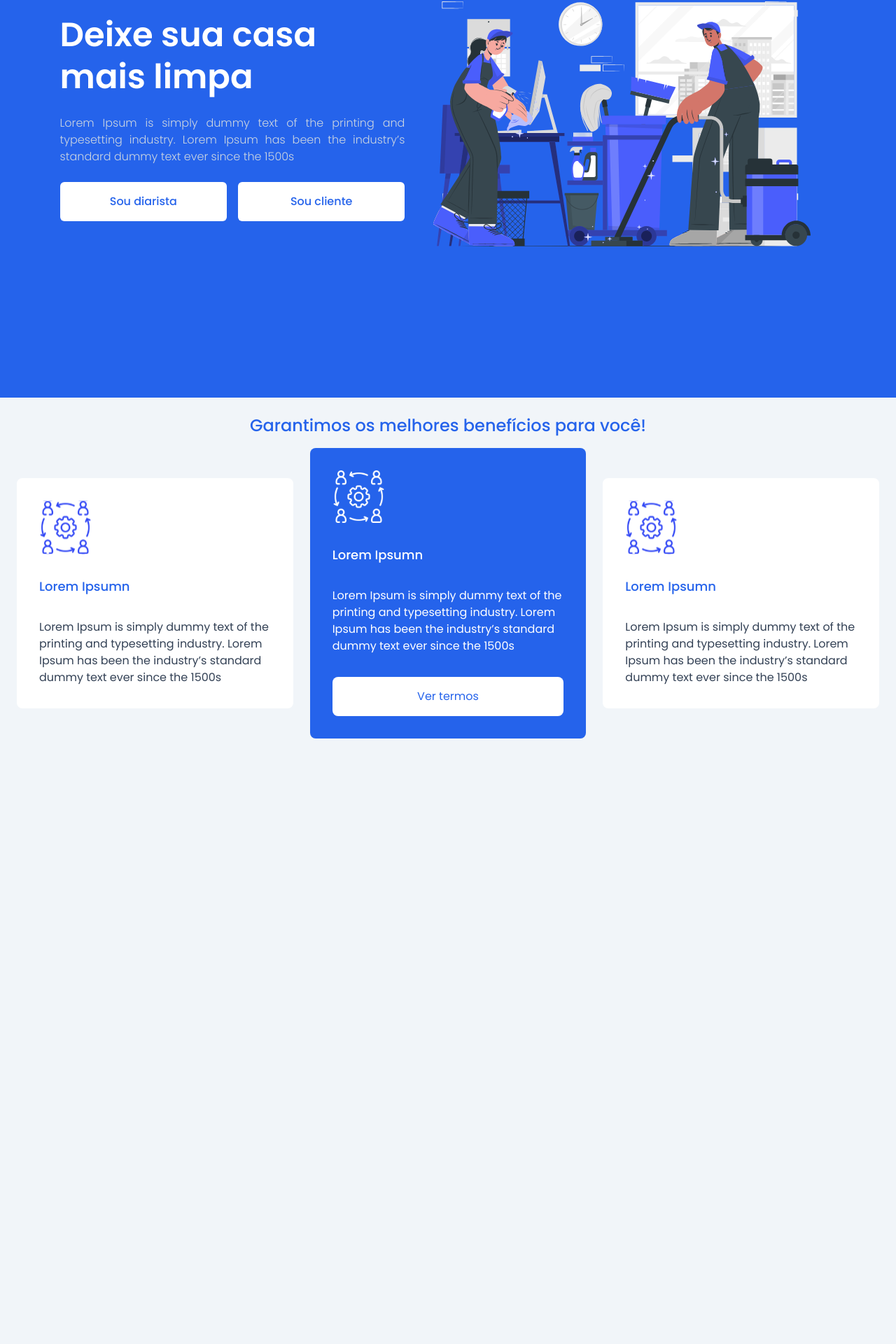
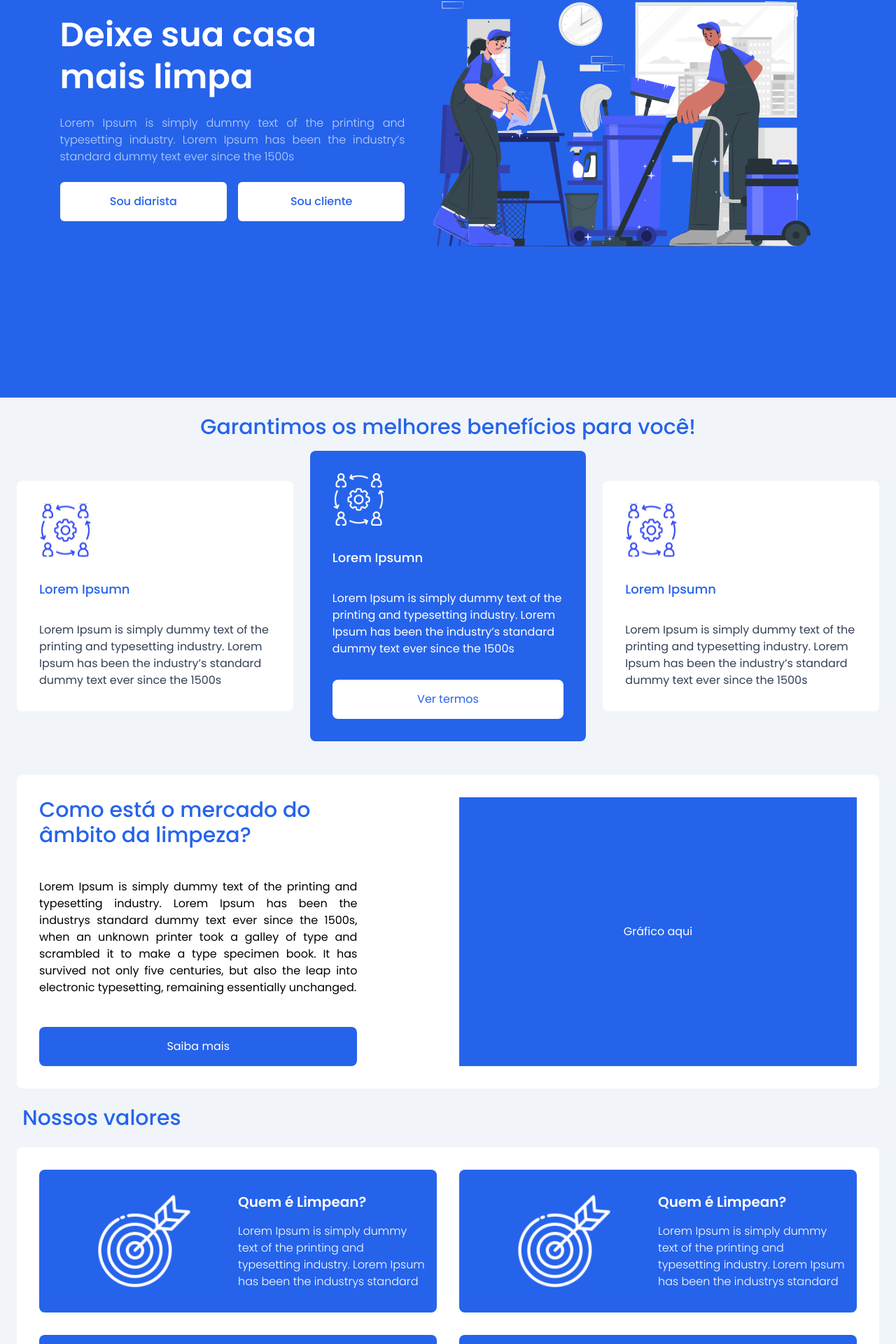
Before and after one commit to LIMPEAN/FRONTWEB-TCC-LIMPEAN-2023-2, a Next.js app: page / in a window 1280 px wide. Shown: the part 232-2152 px from the top of the page at 70% size. Before the commit the page ends 1600 px from the top, so only its background shows below. Built offline with nearby package versions, Linux system fonts and the light colour scheme.

Commit message:
feat: t3-valores

```diff
--- a/app/components/beneficios.tsx
+++ b/app/components/beneficios.tsx
@@ -5,8 +5,8 @@ import { CardBeneficios } from "./card-beneficios";
 export function Beneficios() {
 
   return (
-    <div id="beneficios" className="flex flex-col h-screen bg-slate-100 p-6 gap-4">
-      <h2 className="text-blue-600 font-medium text-center text-2xl">Garantimos os melhores benefícios para você!</h2>
+    <div id="beneficios" className="flex flex-col min-h-fit bg-slate-100 p-6 gap-4">
+      <h2 className="text-blue-600 font-medium text-center text-3xl">Garantimos os melhores benefícios para você!</h2>
       <div className="grid grid-cols-1 lg:grid-cols-3 gap-6 items-center">
         <CardBeneficios button={false} whiteTheme={true} title="Lorem Ipsumn">Lorem Ipsum is simply dummy text of the printing and typesetting industry. Lorem Ipsum has been the industry&rsquo;s standard dummy text ever since the 1500s</CardBeneficios>
         <CardBeneficios textButton="Ver termos" button={true} whiteTheme={false} title="Lorem Ipsumn">Lorem Ipsum is simply dummy text of the printing and typesetting industry. Lorem Ipsum has been the industry&rsquo;s standard dummy text ever since the 1500s
--- /dev/null
+++ b/app/components/card-valores.tsx
@@ -0,0 +1,19 @@
+import Image from "next/image";
+
+export function CardValores() {
+  return (
+    <div className="bg-blue-600 text-white grid grid-cols-1 md:grid-cols-2 py-8 px-4 gap-4 rounded-lg md:place-items-center md:gap-0">
+      <Image
+        className="sm:h-full w-fit"
+        src="/assets/alvo-branco.svg"
+        alt="Login"
+        width={86}
+        height={86}
+      />
+      <div className="flex flex-col gap-4">
+        <span className="font-semibold text-xl">Quem é Limpean?</span>
+        <span className="font-extralight">Lorem Ipsum is simply dummy text of the printing and typesetting industry. Lorem Ipsum has been the industrys standard</span>
+      </div>
+    </div>
+  )
+}
--- a/app/components/header.tsx
+++ b/app/components/header.tsx
@@ -104,14 +104,14 @@ export function Header() {
               Benefícios
             </Link>
             <Link
-              href="#"
+              href="#mercado"
               className="border-b-2 hover:border-white border-transparent"
               onClick={closeMenu}
             >
               Mercado
             </Link>
             <Link
-              href="#"
+              href="#valores"
               className="border-b-2 hover:border-white border-transparent"
               onClick={closeMenu}
             >
@@ -148,13 +148,13 @@ export function Header() {
             Benefícios
           </Link>
           <Link
-            href="#"
+            href="#mercado"
             className="border-b-2 hover:border-white border-transparent"
           >
             Mercado
           </Link>
           <Link
-            href="#"
+            href="#valores"
             className="border-b-2 hover:border-white border-transparent"
           >
             Valores
--- a/app/components/home.tsx
+++ b/app/components/home.tsx
@@ -4,10 +4,10 @@ import Link from "next/link";
 export function HomeComponent() {
   return (
     <>
-      <div id="home" className="bg-blue-600 mt-24 p-6 lg:mt-0 h-full flex flex-col  lg:flex-row items-center justify-center">
+      <div id="home" className="bg-blue-600 mt-24 p-6 lg:mt-0 h-full min-h-screen flex flex-col  lg:flex-row items-center justify-center">
         <div className="flex flex-col lg:w-2/5 gap-6 w-full">
           <h2 className="text-white font-semibold text-5xl leading-tight w-full text-start">Deixe sua casa mais limpa</h2>
-          <span className="text-slate-300 font-thin text-justify  w-full">  Lorem Ipsum is simply dummy text of the printing and typesetting industry. Lorem Ipsum has been the industry&rsquo;s standard dummy text ever since the 1500s
+          <span className="text-white/70 font-extralight text-justify  w-full">  Lorem Ipsum is simply dummy text of the printing and typesetting industry. Lorem Ipsum has been the industry&rsquo;s standard dummy text ever since the 1500s
           </span>
           <div className="hidden lg:flex w-full justify-between md:justify-start md:gap-4 gap-2">
             <Link className="grid place-items-center gap-2 bg-white text-blue-600 font-medium w-1/2 p-4 rounded-md hover:bg-white/90" href="login">Sou diarista</Link>
--- /dev/null
+++ b/app/components/mercado.tsx
@@ -0,0 +1,16 @@
+import Link from "next/link";
+
+export function Mercado() {
+  return (
+    <div id="mercado" className="bg-white grid grid-cols-1 lg:grid-cols-2 gap-8 m-6  rounded-lg p-8">
+      <div className="flex flex-col justify-between gap-10 lg:w-4/5">
+        <h2 className="text-blue-600 font-medium text-3xl">Como está o mercado do âmbito da limpeza?</h2>
+        <span className="text-justify w-full">
+          Lorem Ipsum is simply dummy text of the printing and typesetting industry. Lorem Ipsum has been the industrys standard dummy text ever since the 1500s, when an unknown printer took a galley of type and scrambled it to make a type specimen book. It has survived not only five centuries, but also the leap into electronic typesetting, remaining essentially unchanged.
+        </span>
+        <Link href="#" className="bg-blue-600 text-white py-4 grid place-items-center rounded-lg">Saiba mais</Link>
+      </div>
+      <div className="bg-blue-600 h-64 lg:h-96 w-full text-white grid place-items-center">Gráfico aqui</div>
+    </div>
+  )
+}
--- /dev/null
+++ b/app/components/valores.tsx
@@ -0,0 +1,15 @@
+import { CardValores } from "./card-valores";
+
+export function Valores() {
+  return (
+    <div id="valores">
+      <h2 className=" pl-8 text-blue-600 font-medium text-3xl">Nossos valores </h2>
+      <div id="mercado" className="bg-white grid grid-cols-1 lg:grid-cols-2 gap-8 m-6 rounded-lg p-8">
+        <CardValores />
+        <CardValores />
+        <CardValores />
+        <CardValores />
+      </div>
+    </div>
+  )
+}
--- a/app/page.tsx
+++ b/app/page.tsx
@@ -1,17 +1,20 @@
 import { Header } from "./components/header";
 import { HomeComponent } from "./components/home";
 import { Beneficios } from "./components/beneficios";
+import { Mercado } from "./components/mercado";
+import { Valores } from "./components/valores";
 
 export default function Home() {
   return (
     <>
-      <main className="bg-blue-600 flex flex-col justify-start h-fit">
-        <div className="lg:h-screen min-h-screen ">
+      <main className=" flex flex-col justify-start h-fit">
+        <div className="lg:h-screen min-h-screen bg-blue-600">
           <Header />
           <HomeComponent />
+        </div>
           <Beneficios/>
-
-        </div>
+          <Mercado/>
+          <Valores />
 
 
       </main>
```
Also changed, not shown: public/assets/alvo-branco.svg (added), public/assets/fechadura-azul.svg (added).
